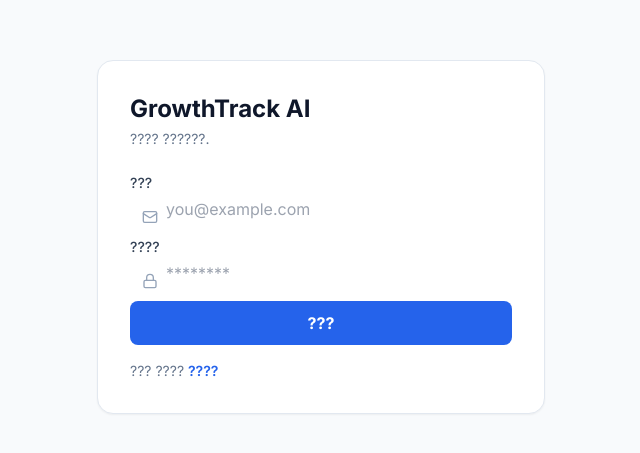
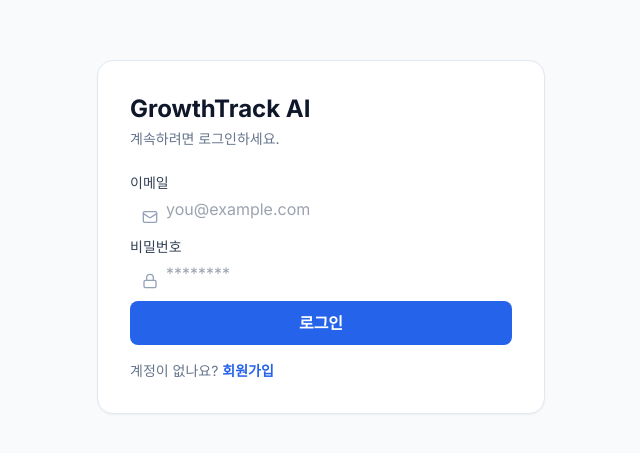
Before and after one commit to shiricson7/growth-track-ai, a React (Vite) app: page / in a window 1280 px wide. Shown: the part 163-616 px from the top of the page, without its empty margins (319-959 px from the left). Built offline with nearby package versions, Linux system fonts and the light colour scheme; no server answers.

Commit message:
Fix Korean copy in auth and onboarding

```diff
--- a/components/Auth.tsx
+++ b/components/Auth.tsx
@@ -24,7 +24,7 @@
         });
         if (signUpError) throw signUpError;
         if (!data.session) {
-          setMessage('???? ??? ??? ??? ???.');
+          setMessage('이메일로 인증 링크를 보냈습니다.');
         }
       } else {
         const { error: signInError } = await supabase.auth.signInWithPassword({
@@ -34,7 +34,7 @@
         if (signInError) throw signInError;
       }
     } catch (err: any) {
-      setError(err.message || '??? ??????.');
+      setError(err.message || '오류가 발생했습니다.');
     } finally {
       setLoading(false);
     }
@@ -44,11 +44,11 @@
     <div className="min-h-screen bg-slate-50 flex items-center justify-center p-4">
       <div className="w-full max-w-md bg-white rounded-2xl shadow-sm border border-slate-200 p-8">
         <h1 className="text-2xl font-bold text-slate-900">GrowthTrack AI</h1>
-        <p className="text-slate-500 text-sm mt-1">???? ??????.</p>
+        <p className="text-slate-500 text-sm mt-1">계속하려면 로그인하세요.</p>
 
         <form onSubmit={handleSubmit} className="mt-6 space-y-4">
           <div>
-            <label className="block text-sm font-medium text-slate-700 mb-1">???</label>
+            <label className="block text-sm font-medium text-slate-700 mb-1">이메일</label>
             <div className="relative">
               <Mail size={16} className="absolute left-3 top-3 text-slate-400" />
               <input
@@ -63,7 +63,7 @@
           </div>
 
           <div>
-            <label className="block text-sm font-medium text-slate-700 mb-1">????</label>
+            <label className="block text-sm font-medium text-slate-700 mb-1">비밀번호</label>
             <div className="relative">
               <Lock size={16} className="absolute left-3 top-3 text-slate-400" />
               <input
@@ -89,17 +89,17 @@
             disabled={loading}
             className="w-full bg-blue-600 text-white rounded-lg py-2.5 font-bold hover:bg-blue-700 disabled:opacity-50"
           >
-            {loading ? '?? ?...' : mode === 'signup' ? '????' : '???'}
+            {loading ? '처리 중...' : mode === 'signup' ? '회원가입' : '로그인'}
           </button>
         </form>
 
         <div className="mt-4 text-sm text-slate-500">
-          {mode === 'signup' ? '?? ??? ????' : '??? ????'}{' '}
+          {mode === 'signup' ? '이미 계정이 있나요?' : '계정이 없나요?'}{' '}
           <button
             className="text-blue-600 hover:text-blue-700 font-semibold"
             onClick={() => setMode(mode === 'signup' ? 'login' : 'signup')}
           >
-            {mode === 'signup' ? '???' : '????'}
+            {mode === 'signup' ? '로그인' : '회원가입'}
           </button>
         </div>
       </div>
--- a/components/ClinicOnboarding.tsx
+++ b/components/ClinicOnboarding.tsx
@@ -24,7 +24,7 @@
       const clinic = await api.createClinic(clinicName.trim());
       setCreatedClinic(clinic);
     } catch (err: any) {
-      setError(err.message || '??? ??? ??????.');
+      setError(err.message || '처리 중 오류가 발생했습니다.');
     } finally {
       setLoading(false);
     }
@@ -37,7 +37,7 @@
       await api.joinClinicByCode(joinCode.trim());
       onComplete();
     } catch (err: any) {
-      setError(err.message || '??? ??? ??????.');
+      setError(err.message || '처리 중 오류가 발생했습니다.');
     } finally {
       setLoading(false);
     }
@@ -48,14 +48,14 @@
       <div className="w-full max-w-xl bg-white rounded-2xl shadow-sm border border-slate-200 p-8">
         <div className="flex items-center justify-between">
           <div>
-            <h1 className="text-2xl font-bold text-slate-900">??? ??</h1>
-            <p className="text-slate-500 text-sm mt-1">?? ????? ???? ?????.</p>
+            <h1 className="text-2xl font-bold text-slate-900">클리닉 설정</h1>
+            <p className="text-slate-500 text-sm mt-1">팀으로 환자 데이터를 공유하세요.</p>
           </div>
           <button
             className="text-sm text-slate-500 hover:text-slate-700"
             onClick={() => supabase.auth.signOut()}
           >
-            ????
+            로그아웃
           </button>
         </div>
 
@@ -64,20 +64,20 @@
             className={`flex-1 py-2 rounded-lg text-sm font-semibold ${mode === 'create' ? 'bg-blue-600 text-white' : 'bg-slate-100 text-slate-600'}`}
             onClick={() => setMode('create')}
           >
-            ??? ??
+            클리닉 생성
           </button>
           <button
             className={`flex-1 py-2 rounded-lg text-sm font-semibold ${mode === 'join' ? 'bg-blue-600 text-white' : 'bg-slate-100 text-slate-600'}`}
             onClick={() => setMode('join')}
           >
-            ??? ??
+            클리닉 참여
           </button>
         </div>
 
         {mode === 'create' && (
           <div className="mt-6 space-y-4">
             <div>
-              <label className="block text-sm font-medium text-slate-700 mb-1">??? ??</label>
+              <label className="block text-sm font-medium text-slate-700 mb-1">클리닉 이름</label>
               <div className="relative">
                 <Building2 size={16} className="absolute left-3 top-3 text-slate-400" />
                 <input
@@ -85,20 +85,20 @@
                   className="w-full rounded-lg border-slate-300 focus:border-blue-500 focus:ring-blue-500 pl-9"
                   value={clinicName}
                   onChange={(e) => setClinicName(e.target.value)}
-                  placeholder="?) GrowthTrack Clinic"
+                  placeholder="예) GrowthTrack Clinic"
                 />
               </div>
             </div>
 
             {createdClinic ? (
               <div className="bg-emerald-50 border border-emerald-100 rounded-lg p-4 text-sm">
-                <div className="font-bold text-emerald-700">???? ???????.</div>
-                <div className="text-emerald-700 mt-1">?? ??: <span className="font-mono font-semibold">{createdClinic.clinicCode}</span></div>
+                <div className="font-bold text-emerald-700">클리닉이 생성되었습니다.</div>
+                <div className="text-emerald-700 mt-1">초대 코드: <span className="font-mono font-semibold">{createdClinic.clinicCode}</span></div>
                 <button
                   className="mt-3 bg-emerald-600 text-white px-4 py-2 rounded-lg font-semibold"
                   onClick={onComplete}
                 >
-                  ????
+                  시작하기
                 </button>
               </div>
             ) : (
@@ -107,7 +107,7 @@
                 onClick={handleCreate}
                 disabled={loading || clinicName.trim().length === 0}
               >
-                {loading ? '?? ?...' : '??? ??'}
+                {loading ? '처리 중...' : '클리닉 생성'}
               </button>
             )}
           </div>
@@ -116,7 +116,7 @@
         {mode === 'join' && (
           <div className="mt-6 space-y-4">
             <div>
-              <label className="block text-sm font-medium text-slate-700 mb-1">??? ??</label>
+              <label className="block text-sm font-medium text-slate-700 mb-1">클리닉 코드</label>
               <div className="relative">
                 <KeyRound size={16} className="absolute left-3 top-3 text-slate-400" />
                 <input
@@ -124,7 +124,7 @@
                   className="w-full rounded-lg border-slate-300 focus:border-blue-500 focus:ring-blue-500 pl-9"
                   value={joinCode}
                   onChange={(e) => setJoinCode(e.target.value)}
-                  placeholder="?) a1b2c3d4"
+                placeholder="예) a1b2c3d4"
                 />
               </div>
             </div>
@@ -133,7 +133,7 @@
               onClick={handleJoin}
               disabled={loading || joinCode.trim().length === 0}
             >
-              {loading ? '?? ?...' : '??? ??'}
+              {loading ? '처리 중...' : '클리닉 참여'}
             </button>
           </div>
         )}
```
